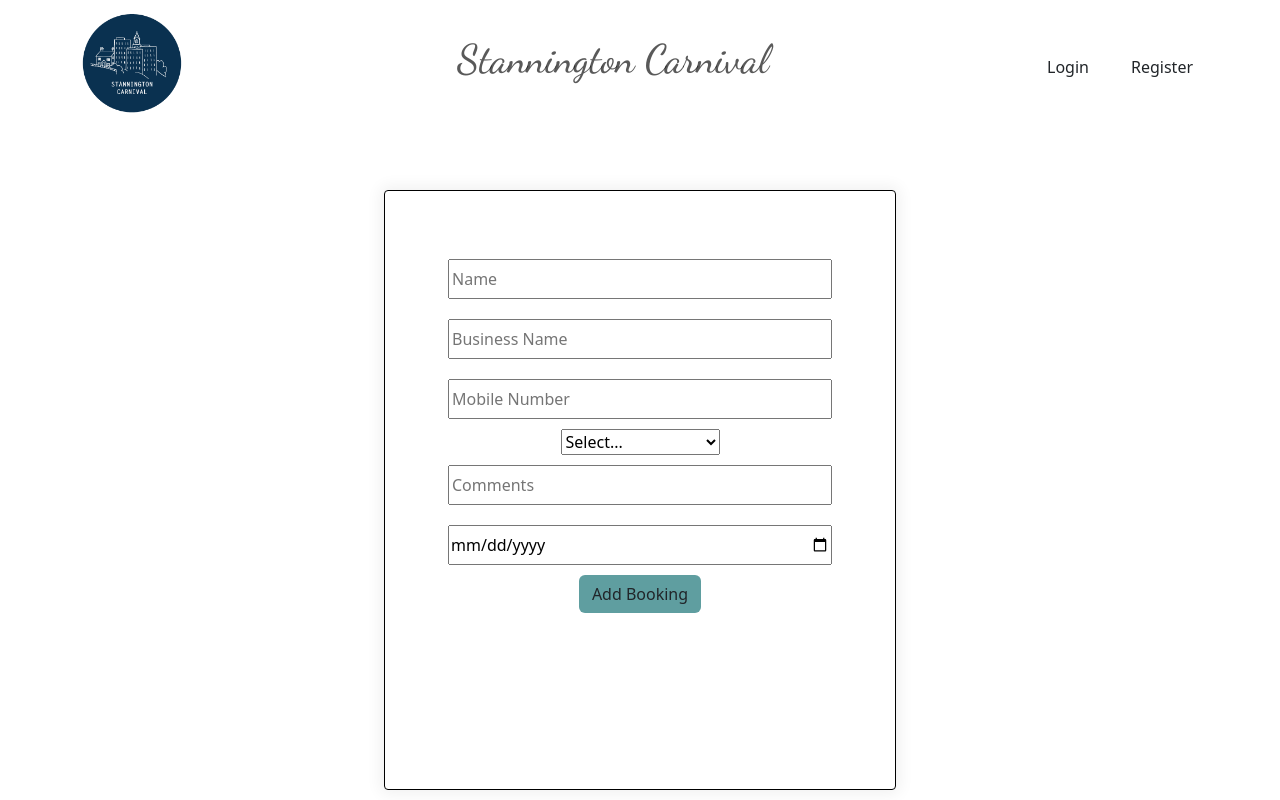
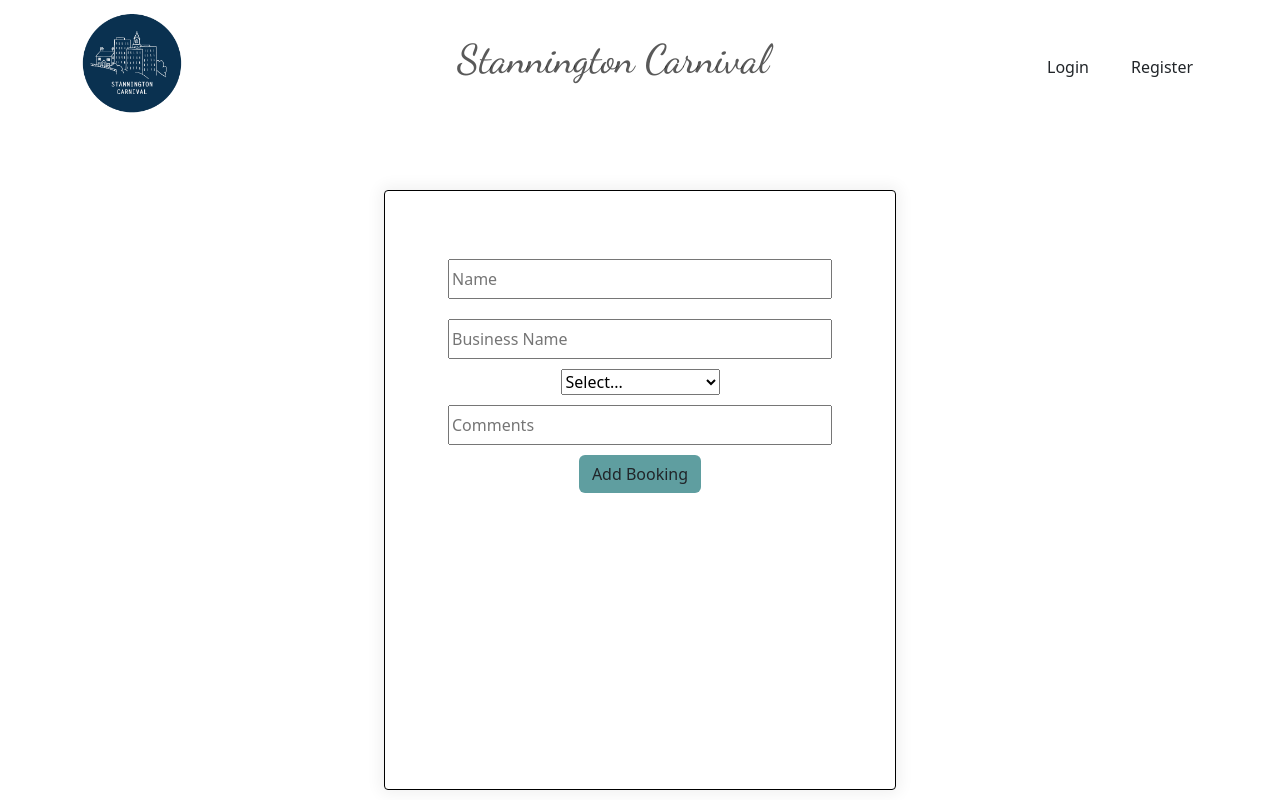
Before and after one commit to InstructorGreene/Perspicacious_Persimmons_Frontend22, a React (Create React App) app: page /booking in a window 1280 px wide. Shown: the top 800 px of the page. Built offline with nearby package versions, Linux system fonts and the light colour scheme.

Commit message:
role and userid in console

```diff
--- a/src/App.js
+++ b/src/App.js
@@ -10,9 +10,6 @@ import StallBookingForm from "./Components/StallBookingForm/StallBookingForm";
 import { ApiClient } from "./apiClient";
 
 import Footer from "./Components/Footer/Footer";
-
-import AddStall from "./Components/StallBookingForm/AddStall";
-
 
 const App = () => {
   const [token, changeToken] = useState(window.localStorage.getItem("token"));
@@ -49,7 +46,15 @@ const App = () => {
             }
           />
           <Route path="/dashboard" element={<Dashboard client={client} />} />
-          <Route path="/booking" element={<AddStall client={client} />} />
+          <Route
+            path="/booking"
+            element={
+              <StallBookingForm
+                loggedIn={(userid, role) => login(userid, role)}
+                client={client}
+              />
+            }
+          />
         </Routes>
       </Router>
       <Footer />
--- a/src/Components/Footer/Footer.jsx
+++ b/src/Components/Footer/Footer.jsx
@@ -1,7 +1,6 @@
 import React from "react";
 import "./Footer.css";
 import { BsFacebook, BsTwitter, BsMailbox } from "react-icons/bs";
-
 
 function Footer() {
   return (
@@ -20,27 +19,31 @@ function Footer() {
           {/* Column2 */}
           <div className="col">
             <h4>Follow Us</h4>
-            <ui className="list-unstyled">
+            <ul className="list-unstyled">
               <a href="https://twitter.com/stanncarnival">
-                <BsTwitter size="3em" color="white"/></a>
-                <a href="https://www.facebook.com/stanningtoncarnival">
-                <BsFacebook size="3em" color="white"/></a>
-            </ui>
+                <BsTwitter size="3em" color="white" />
+              </a>
+              <a href="https://www.facebook.com/stanningtoncarnival">
+                <BsFacebook size="3em" color="white" />
+              </a>
+            </ul>
           </div>
           {/* Column3 */}
           <div className="col">
             <h4>Contact us</h4>
-            <ui className="list-unstyled">
-            <a href="mailto:stanningtoncarnival@gmail.com">
-                <BsMailbox size="3em" color="white"/></a>
+            <ul className="list-unstyled">
+              <a href="mailto:stanningtoncarnival@gmail.com">
+                <BsMailbox size="3em" color="white" />
+              </a>
               <li>07547 224057</li>
-            </ui>
+            </ul>
           </div>
         </div>
         <hr />
         <div className="row">
           <p className="col-sm">
-            &copy;{new Date().getFullYear()} Stanington Carnival | All rights reserved |
+            &copy;{new Date().getFullYear()} Stanington Carnival | All rights
+            reserved |
           </p>
         </div>
       </div>
--- a/src/Components/Login/Login.jsx
+++ b/src/Components/Login/Login.jsx
@@ -13,9 +13,9 @@ const Login = (props) => {
   } = useForm({ mode: "onBlur" }, { shouldUseNativeValidation: true });
 
   const onSubmit = async (item) => {
-    console.log(item);
     const res = await props.client.login(item.email, item.password);
-    props.loggedIn(res.data.token);
+    console.log(res.data);
+    props.loggedIn(res.data.token, res.data.role, res.data.userid);
     navigate("/dashboard");
   };
 
--- a/src/Components/Navbar/Navbar.jsx
+++ b/src/Components/Navbar/Navbar.jsx
@@ -26,6 +26,9 @@ const NavbarMenu = (props) => {
 
           {window.localStorage.getItem("token") ? (
             <>
+              <Link to="/dashboard" className="btn btn-custom btn-change">
+                View Bookings
+              </Link>
               <Link to="/booking" className="btn btn-custom btn-change">
                 Add Booking
               </Link>
--- a/src/Components/StallBookingForm/StallBookingForm.jsx
+++ b/src/Components/StallBookingForm/StallBookingForm.jsx
@@ -16,7 +16,7 @@ function StallBookingForm(props) {
       item.comments,
       item.date
     );
-    console.log(item);
+    console.log(props);
   };
 
   return (
@@ -37,13 +37,7 @@ function StallBookingForm(props) {
               placeholder="Business Name"
             />
           </div>
-          <div>
-            <input
-              type="number"
-              {...register("mobileNumber", { required: true })}
-              placeholder="Mobile Number"
-            />
-          </div>
+
           <div>
             <select {...register("category", { required: true })}>
               <option value="">Select...</option>
@@ -64,13 +58,7 @@ function StallBookingForm(props) {
               placeholder="Comments"
             />
           </div>
-          <div>
-            <input
-              type="Date"
-              {...register("date", { required: true })}
-              placeholder="Date"
-            />
-          </div>
+
           <Button className="add-button" variant="custom" type="submit">
             Add Booking
           </Button>
--- a/src/apiClient.js
+++ b/src/apiClient.js
@@ -1,6 +1,7 @@
 import axios from "axios";
 const url = "http://localhost:3001/";
 // const url = "https://carnival-backend.onrender.com";
+
 export class ApiClient {
   constructor(tokenProvider, logoutHandler) {
     this.tokenProvider = tokenProvider;
```
